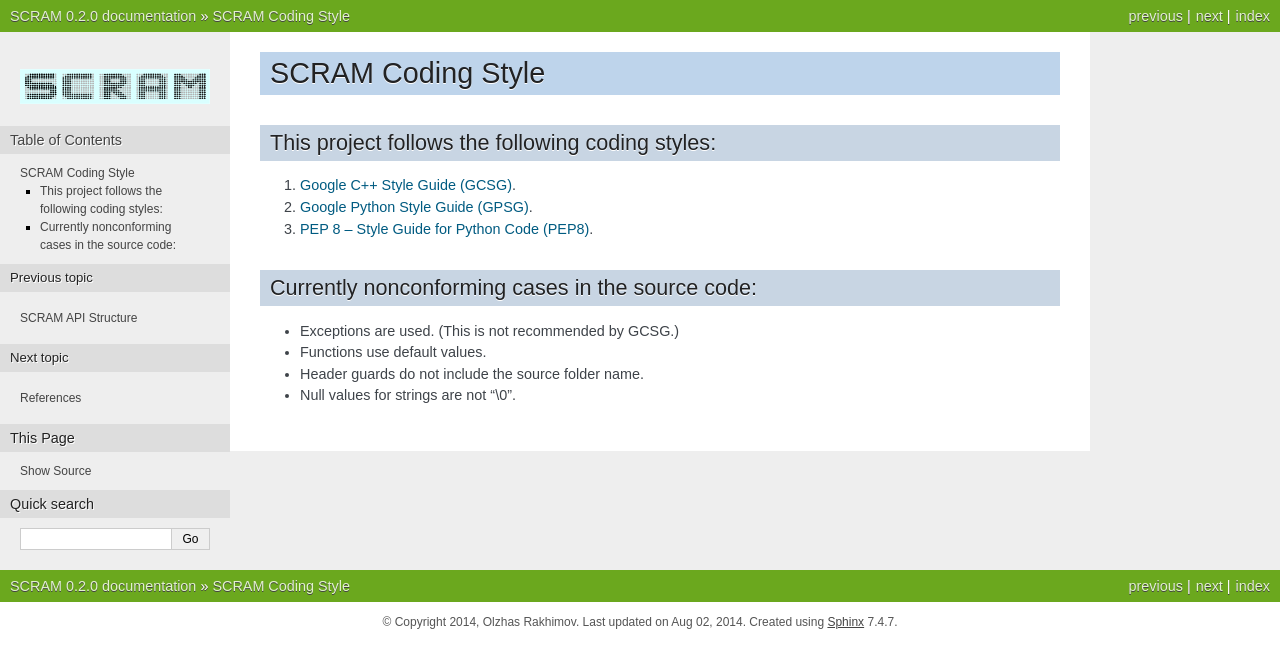
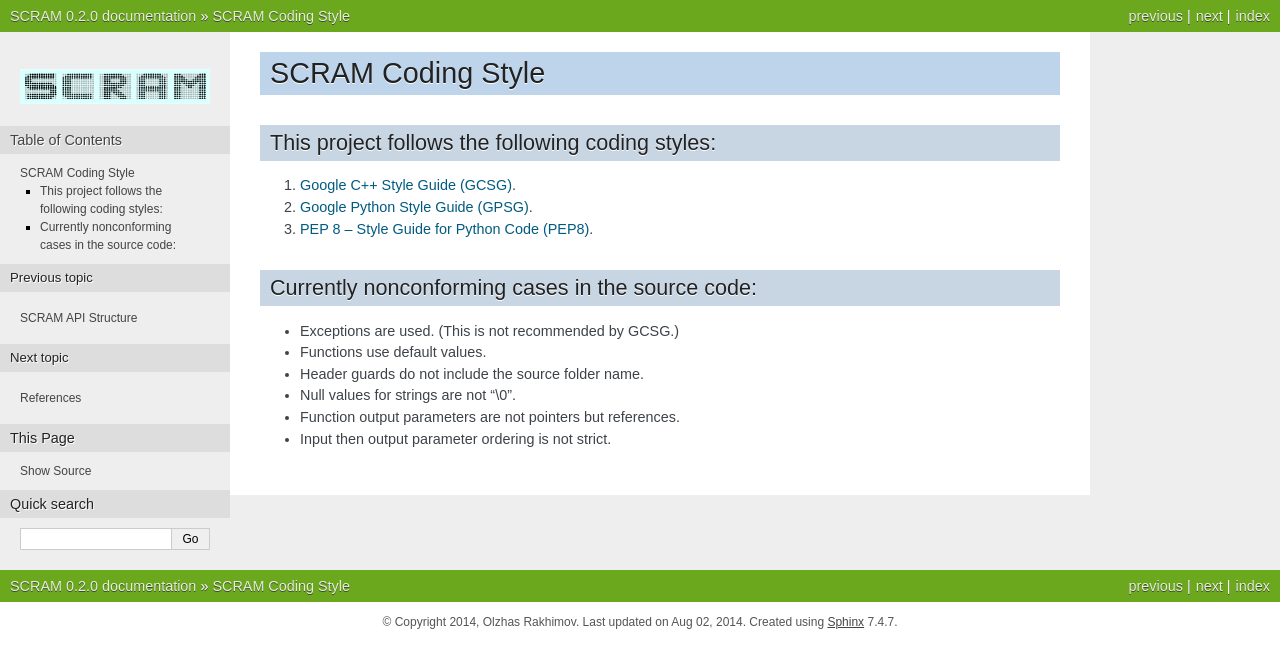
Before and after one commit to rakhimov/scram, a Sphinx documentation site: the page built from source/doc/coding_style.rst, in a window 1280 px wide. Shown: the top 668 px of the page. Built offline with Sphinx 7.4.7, drawn with Linux system fonts in a browser that asks for light colours; formulas are drawn with MathJax 3.

Commit message:
Update docs.

```diff
--- a/source/doc/coding_style.rst
+++ b/source/doc/coding_style.rst
@@ -22,3 +22,5 @@ Currently nonconforming cases in the source code:
 * Functions use default values.
 * Header guards do not include the source folder name.
 * Null values for strings are not "\\0".
+* Function output parameters are not pointers but references.
+* Input then output parameter ordering is not strict.
--- a/source/doc/fta_graphing.rst
+++ b/source/doc/fta_graphing.rst
@@ -37,7 +37,7 @@ SCRAM Fault Tree Graphing Specifics
 
 Currently Supported Graphing Tools
 ==================================
-* `Graphviz DOT`_ (*Prefer SVG output for a complex trees*)
+* `Graphviz DOT`_ (*Prefer SVG output for complex trees*)
 
 .. _`Graphviz DOT`: http://www.graphviz.org
 
```
